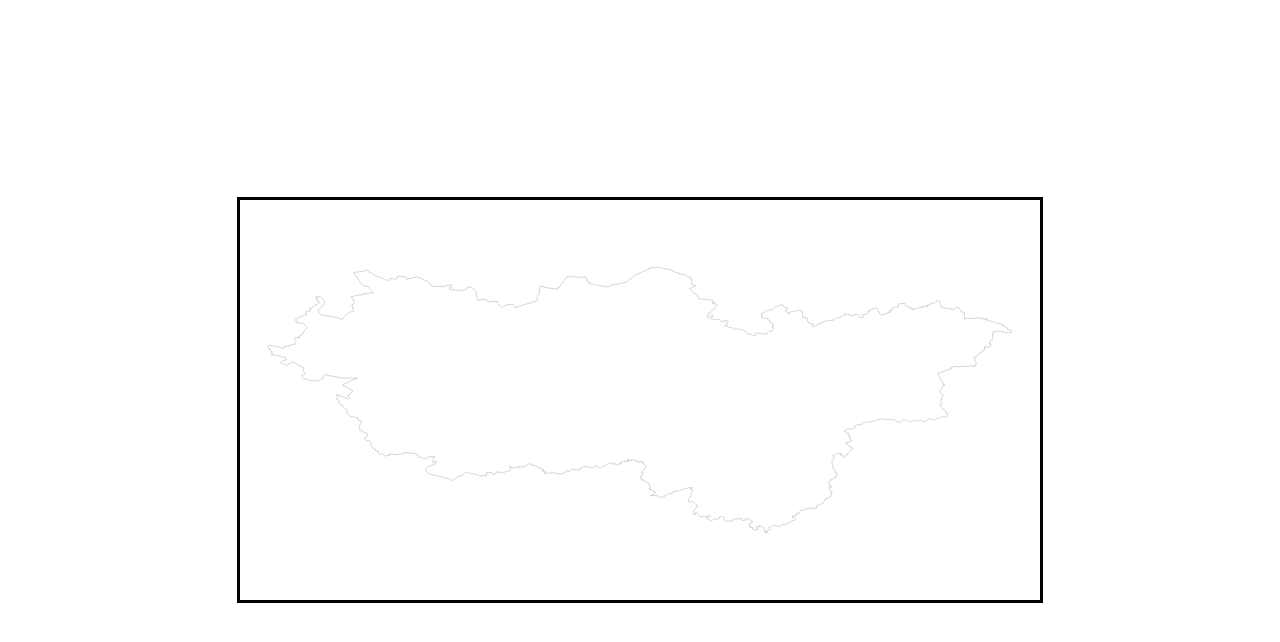
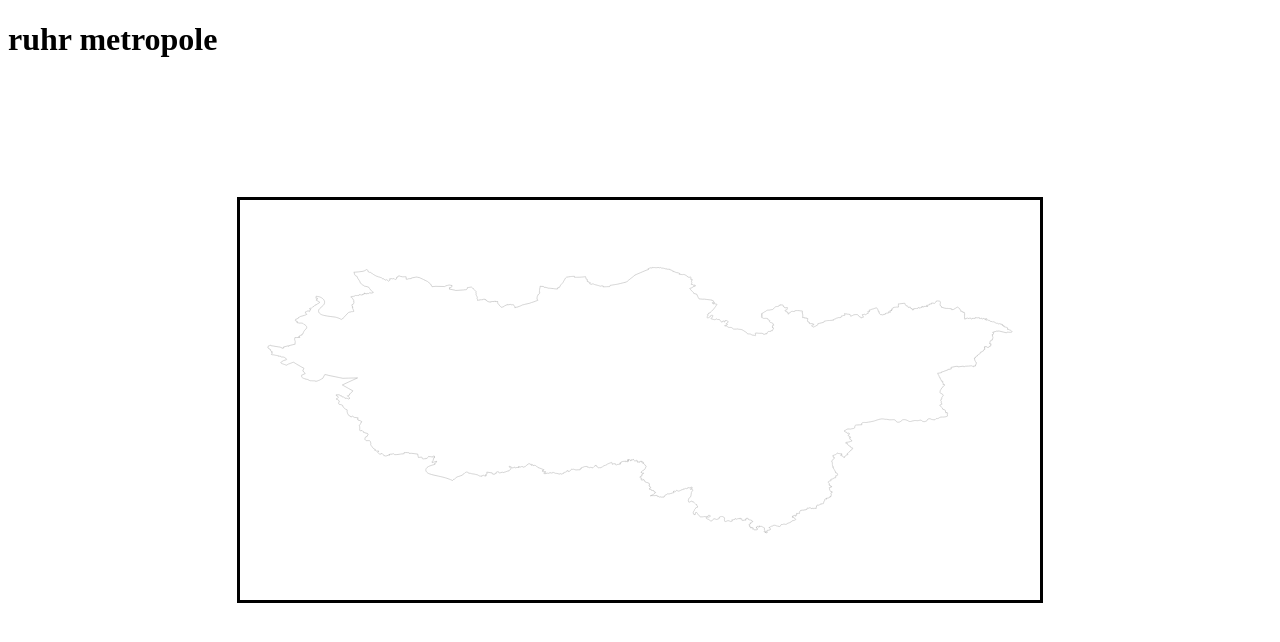
Before and after one commit to paulkazusek/GeoJSON-Rendering-To-Canvas-With-D3js, a plain HTML site: page index.html in a window 1280 px wide. Drawn offline with nearby package versions, Linux system fonts and the light colour scheme.

Commit message:
Update index.html

```diff
--- a/index.html
+++ b/index.html
@@ -8,6 +8,7 @@
     <script src="https://cdnjs.cloudflare.com/ajax/libs/d3/5.9.2/d3.min.js"></script>
   </head>
   <body>
+    <h1>ruhr metropole</h1>
     <canvas id="my-canvas"></canvas>
     <script src="js/geojson.js"></script>
     <script src="js/app.js"></script>
```
